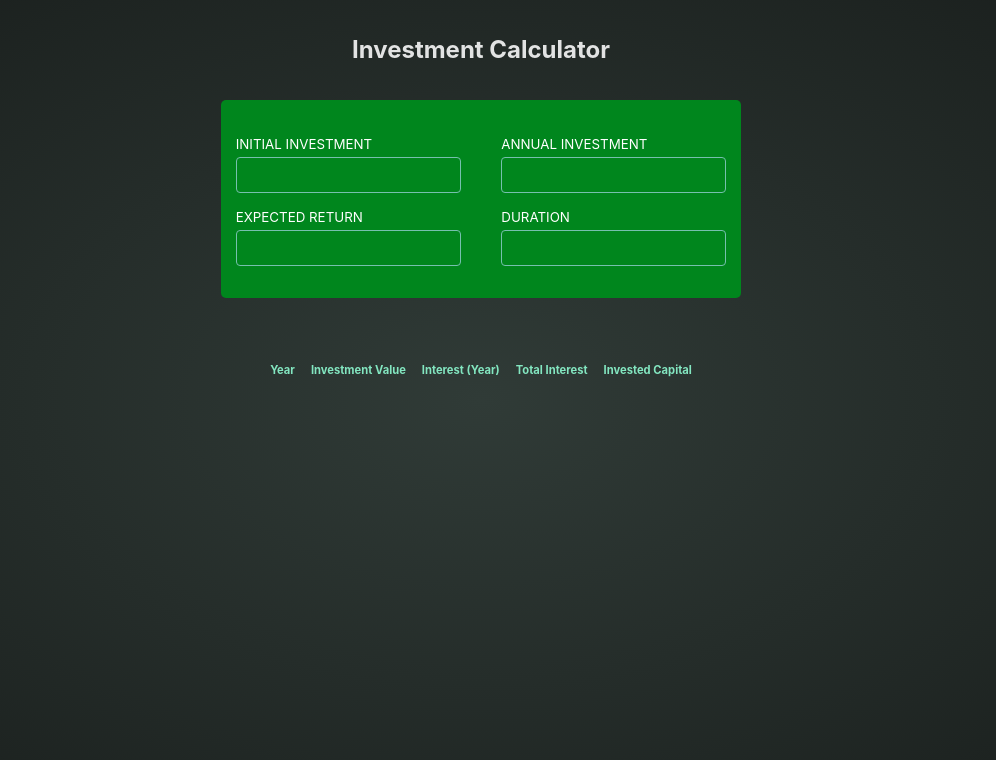
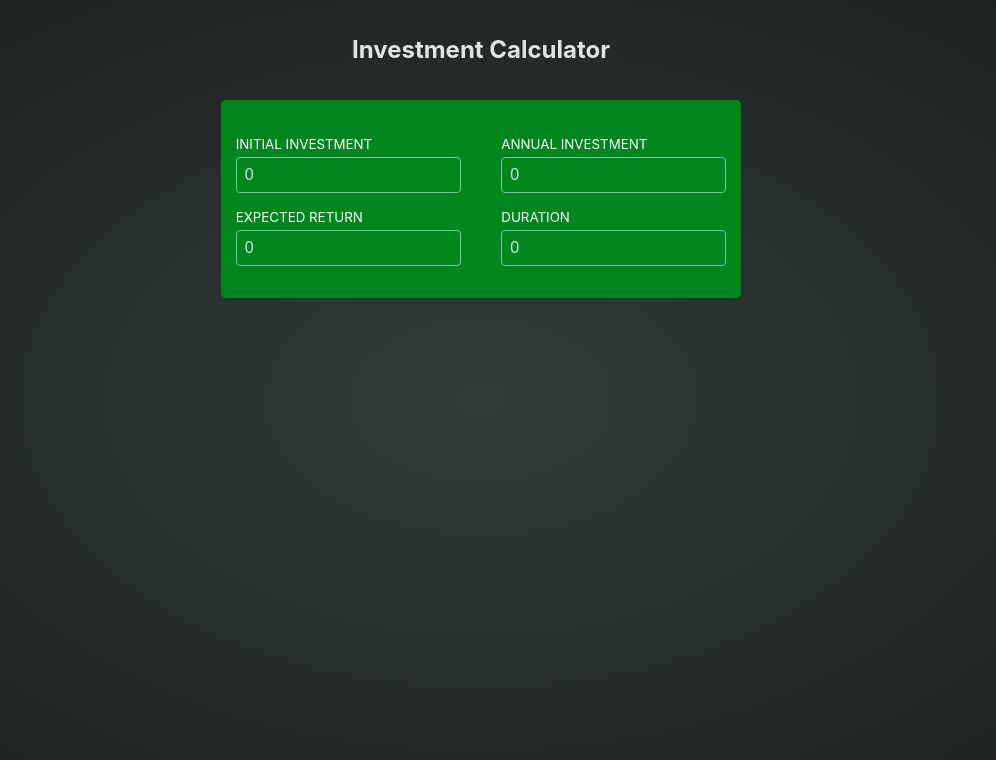
Before and after one commit to john-lund-af/investment-calc, a React (Vite) app: page / in a window 1280 px wide. Shown: the top 760 px of the page, without its empty margins (159-1155 px from the left). Built offline with nearby package versions, Linux system fonts and the light colour scheme.

Commit message:
Adding useState for investment value.

```diff
--- a/src/App.tsx
+++ b/src/App.tsx
@@ -1,36 +1,25 @@
-// import reactLogo from './assets/react.svg'
-// import viteLogo from '/vite.svg'
 import Header from './components/Header';
 import Form from './components/Form';
 import ResultTable from './components/ResultTable';
+import { useState } from 'react';
+import { Investment } from './types/common.types';
 
 function App() {
+
+  const [investment, setInvestment] = useState<Investment>({
+    initialInvestment: 0,
+    annualInvestment: 0,
+    duration: 0,
+    expectedReturn: 0
+  });
+
+  const allValuesFilled = Object.values(investment).every(value => value && !isNaN(value));
 
   return (
     <main>
       <Header />
-      <Form />
-      <ResultTable />
-      {/* <div>
-        <a href="https://vitejs.dev" target="_blank">
-          <img src={viteLogo} className="logo" alt="Vite logo" />
-        </a>
-        <a href="https://react.dev" target="_blank">
-          <img src={reactLogo} className="logo react" alt="React logo" />
-        </a>
-      </div>
-      <h1>Vite + React</h1>
-      <div className="card">
-        <button onClick={() => setCount((count) => count + 1)}>
-          count is {count}
-        </button>
-        <p>
-          Edit <code>src/App.tsx</code> and save to test HMR
-        </p>
-      </div>
-      <p className="read-the-docs">
-        Click on the Vite and React logos to learn more
-      </p> */}
+      <Form investment={investment} onInvestmentChange={setInvestment} />
+      {allValuesFilled && <ResultTable investment={investment} />}
     </main>
   )
 }
```
